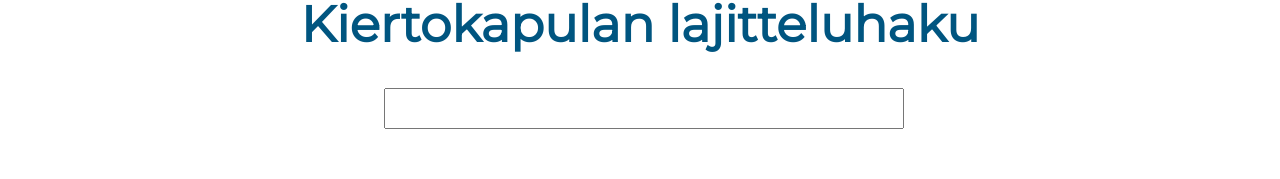
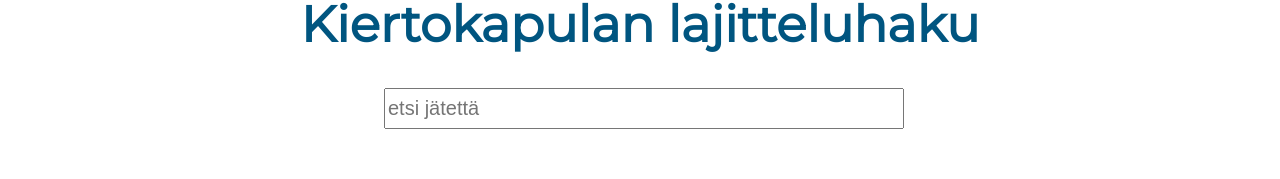
Before and after one commit to jviitamo/Sorting-App-Kiertokapula, a React (Create React App) app: page / in a window 1280 px wide. Shown: the part 179-358 px from the top of the page. Built offline with nearby package versions, Linux system fonts and the light colour scheme.

Commit message:
search machanism improved

```diff
--- a/src/components/home.js
+++ b/src/components/home.js
@@ -77,15 +77,15 @@
     setInformation(item.information)
   }
 
-  const filteredItems = items.filter(item => item.name.toUpperCase().indexOf(filter.toUpperCase()) >= 0)
-  const renderList = filteredItems.map(item => <li className="link" style={item.underline ? {textDecorationLine: "underline"} : {}} onClick={() => handleResultChange(item)}>{item.name}</li>)
+  const filteredItems = items.filter(item => item.name.toUpperCase().substring(0, filter.length).indexOf(filter.toUpperCase()) >= 0)
+  const renderList = filteredItems.map(item => <li key={item.name} className="link" style={item.underline ? {textDecorationLine: "underline"} : {}} onClick={() => handleResultChange(item)}>{item.name}</li>)
 
   if (items.length === filteredItems.length) {
     return (
       <div className="App">
         <Navbar/>
         <h1>Kiertokapulan lajitteluhaku</h1>
-        <input value={filter} onChange={handleFilterAdd}/>
+        <input placeholder="etsi jätettä" value={filter} onChange={handleFilterAdd}/>
         <Template name={name} map={map} information={information} />
         <Footer/>
       </div>
@@ -97,7 +97,7 @@
       <div className="App">
         <Navbar/>
         <h1>Kiertokapulan lajitteluhaku</h1>
-        <input value={filter} onChange={handleFilterAdd}/>
+        <input placeholder="etsi jätettä" value={filter} onChange={handleFilterAdd}/>
         <p>Ei hakutuloksia</p>
         <Template name={name} map={map} information={information} />
         <Footer/>
@@ -109,7 +109,7 @@
     <div className="App">
       <Navbar/>
       <h1>Kiertokapulan lajitteluhaku</h1>
-      <input value={filter} onChange={handleFilterAdd}/>
+      <input placeholder="etsi jätettä" value={filter} onChange={handleFilterAdd}/>
       <div className="full">
       <ul>{renderList}</ul>
       <Template name={name} map={map} information={information} />
```
Also changed, not shown: src/components/Navbar.js (indentation only). Lines whose indentation alone changed are shown as unchanged.
